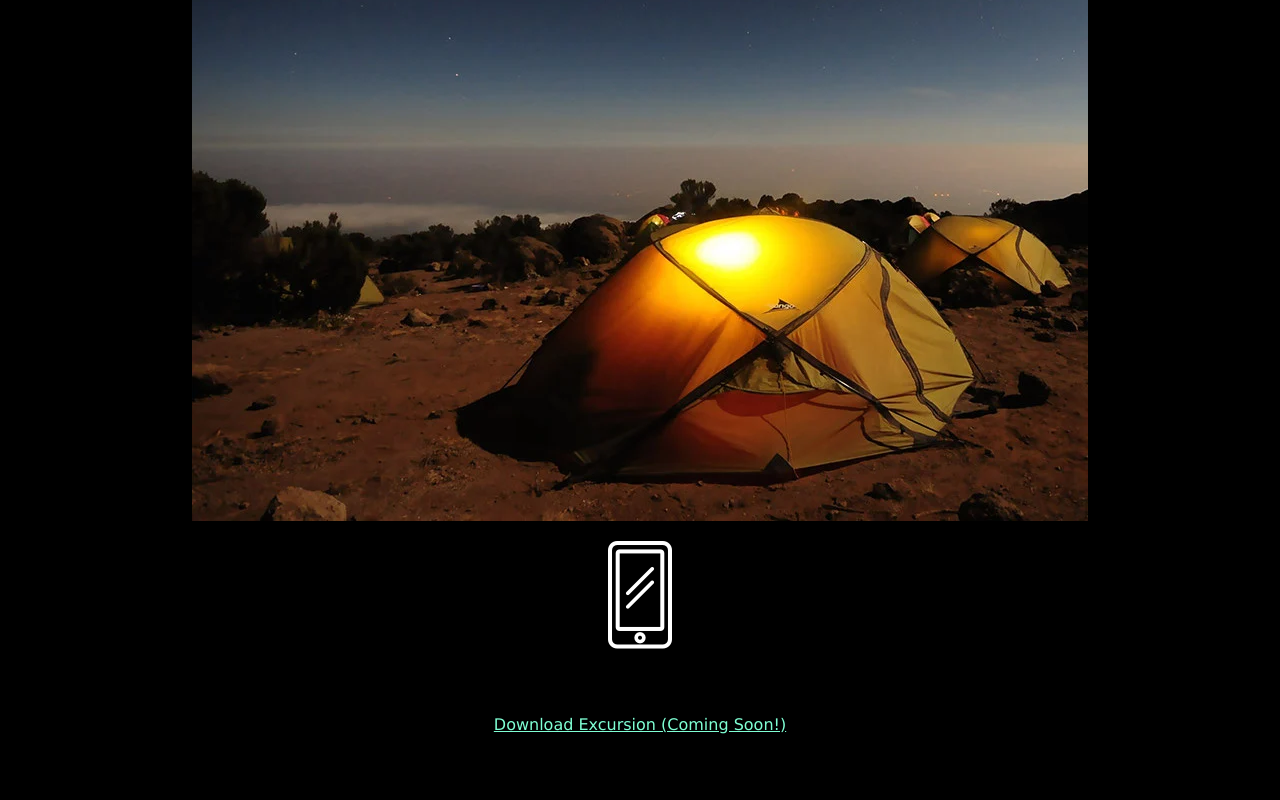
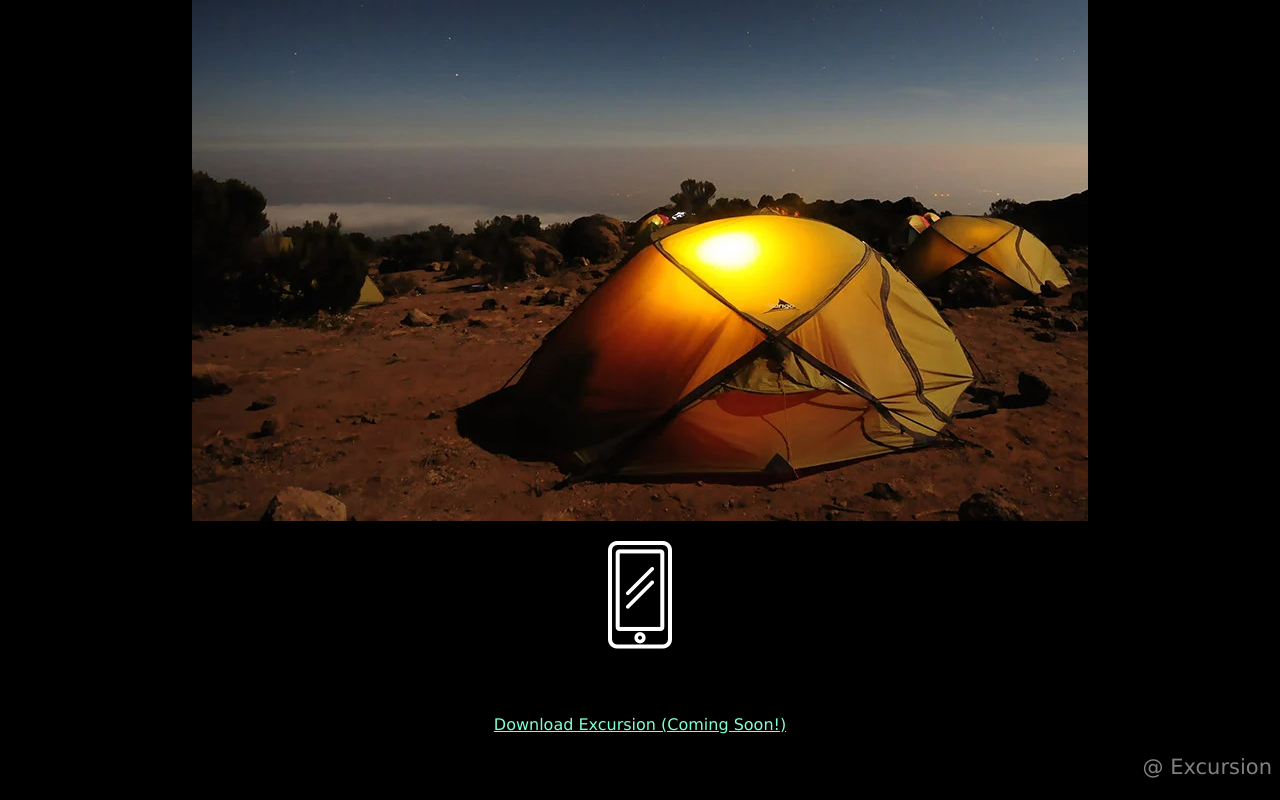
Before and after one commit to tennguye95/excursion-project, a plain HTML site: page index.html in a window 1280 px wide. Shown: the part 479-1279 px from the top of the page. Before the commit the page ends 1229 px from the top, so only its background shows below. Drawn offline with Linux system fonts and the light colour scheme.

Commit message:
Add final push

```diff
--- a/index.html
+++ b/index.html
@@ -20,6 +20,7 @@
     <p><img src="resources/images/phone.jpg"></p>
     <h4 class="header--sub-header">Coming Soon for Iphone and Android.</h4>
     <p><a class="link--cta" href="#">Download Excursion (Coming Soon!)</a></p>
+    <p class="footer--copyright">@ Excursion</p>
 </body>
 
 </html>
--- a/resources/css/style.css
+++ b/resources/css/style.css
@@ -28,3 +28,10 @@ body {
     font-size: 16px;
     color: aquamarine;
 }
+
+/* Footer */
+.footer--copyright {
+    font-size: 21px;
+    color: grey;
+    text-align: right;
+}
```
